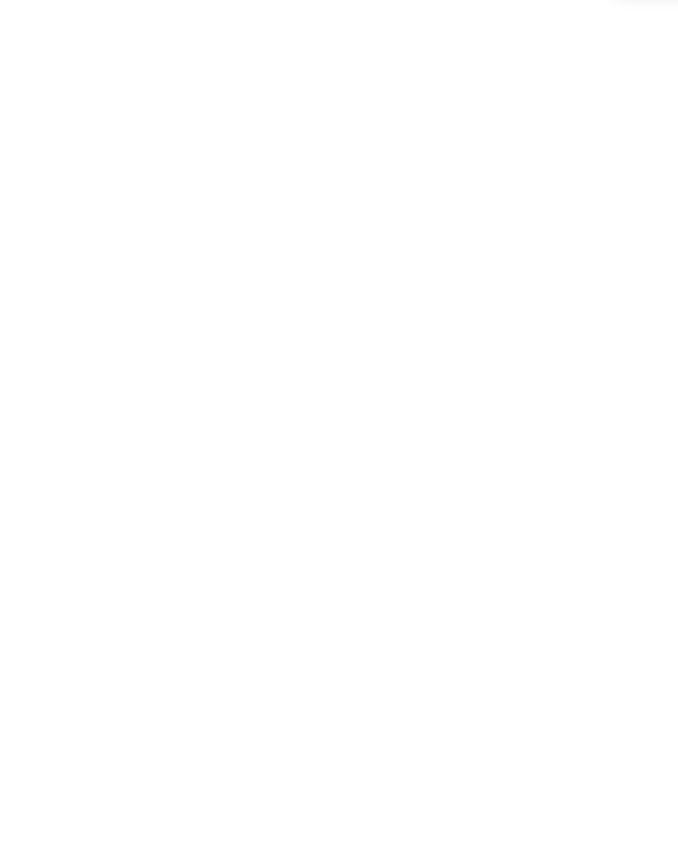
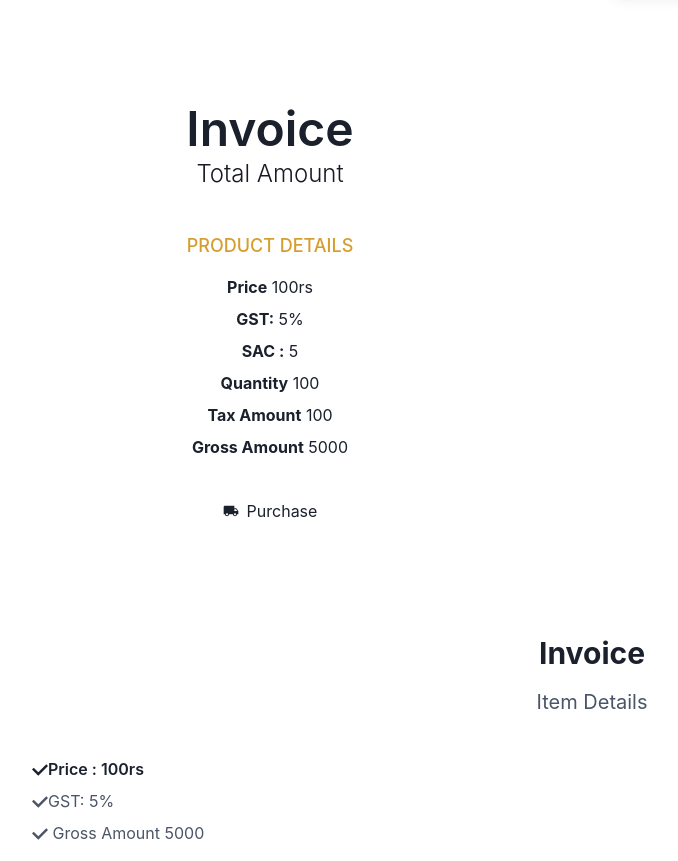
Before and after one commit to sandeshjadhav5/mokaro, a React (Create React App) app in the folder client/: page /calculate in a window 1280 px wide. Shown: the part 731-1592 px from the top of the page, without its empty margins (48-726 px from the left). Before the commit the page ends 800 px from the top, so only its background shows below. Built offline with nearby package versions, Linux system fonts and the light colour scheme; no server answers.

Commit message:
added templates for invoices

```diff
--- /dev/null
+++ b/client/src/Components/Template1.tsx
@@ -0,0 +1,116 @@
+import {
+  Box,
+  chakra,
+  Container,
+  Stack,
+  Text,
+  Image,
+  Flex,
+  VStack,
+  Button,
+  Heading,
+  SimpleGrid,
+  StackDivider,
+  useColorModeValue,
+  VisuallyHidden,
+  List,
+  ListItem,
+} from "@chakra-ui/react";
+import { MdLocalShipping } from "react-icons/md";
+
+export default function Template1() {
+  return (
+    <Container maxW={"7xl"}>
+      <SimpleGrid
+        columns={{ base: 1, lg: 2 }}
+        spacing={{ base: 8, md: 10 }}
+        py={{ base: 18, md: 24 }}
+      >
+        <Stack spacing={{ base: 6, md: 10 }}>
+          <Box as={"header"}>
+            <Heading
+              lineHeight={1.1}
+              fontWeight={600}
+              fontSize={{ base: "2xl", sm: "4xl", lg: "5xl" }}
+            >
+              Invoice
+            </Heading>
+            <Text
+              color={useColorModeValue("gray.900", "gray.400")}
+              fontWeight={300}
+              fontSize={"2xl"}
+            >
+              Total Amount
+            </Text>
+          </Box>
+
+          <Stack
+            spacing={{ base: 4, sm: 6 }}
+            direction={"column"}
+            divider={
+              <StackDivider
+                borderColor={useColorModeValue("gray.200", "gray.600")}
+              />
+            }
+          >
+            <Box>
+              <Text
+                fontSize={{ base: "16px", lg: "18px" }}
+                color={useColorModeValue("yellow.500", "yellow.300")}
+                fontWeight={"500"}
+                textTransform={"uppercase"}
+                mb={"4"}
+              >
+                Product Details
+              </Text>
+
+              <List spacing={2}>
+                <ListItem>
+                  <Text as={"span"} fontWeight={"bold"}>
+                    Price
+                  </Text>{" "}
+                  100rs
+                </ListItem>
+                <ListItem>
+                  <Text as={"span"} fontWeight={"bold"}>
+                    GST:
+                  </Text>{" "}
+                  5%
+                </ListItem>
+                <ListItem>
+                  <Text as={"span"} fontWeight={"bold"}>
+                    SAC :
+                  </Text>{" "}
+                  5
+                </ListItem>
+                <ListItem>
+                  <Text as={"span"} fontWeight={"bold"}>
+                    Quantity
+                  </Text>{" "}
+                  100
+                </ListItem>
+                <ListItem>
+                  <Text as={"span"} fontWeight={"bold"}>
+                    Tax Amount
+                  </Text>{" "}
+                  100
+                </ListItem>
+                <ListItem>
+                  <Text as={"span"} fontWeight={"bold"}>
+                    Gross Amount
+                  </Text>{" "}
+                  5000
+                </ListItem>
+              </List>
+            </Box>
+          </Stack>
+
+          <Stack direction="row" alignItems="center" justifyContent={"center"}>
+            <MdLocalShipping />
+            <Text>Purchase</Text>
+          </Stack>
+        </Stack>
+      </SimpleGrid>
+    </Container>
+  );
+}
--- /dev/null
+++ b/client/src/Components/Template2.tsx
@@ -0,0 +1,43 @@
+import {
+  Box,
+  Container,
+  Heading,
+  SimpleGrid,
+  Icon,
+  Text,
+  Stack,
+  HStack,
+  VStack,
+} from "@chakra-ui/react";
+import { CheckIcon } from "@chakra-ui/icons";
+
+export default function Template2() {
+  return (
+    <Box p={4}>
+      <Stack spacing={4} as={Container} maxW={"3xl"} textAlign={"center"}>
+        <Heading fontSize={"3xl"}>Invoice</Heading>
+        <Text color={"gray.600"} fontSize={"xl"}>
+          Item Details
+        </Text>
+      </Stack>
+
+      <Container maxW={"6xl"} mt={10}>
+        <SimpleGrid columns={{ base: 1, md: 2, lg: 4 }} spacing={10}>
+          <VStack align={"start"}>
+            <Text fontWeight={600}>
+              <Icon as={CheckIcon} />
+              Price : 100rs
+            </Text>
+            <Text color={"gray.600"}>
+              <Icon as={CheckIcon} />
+              GST: 5%
+            </Text>
+            <Text color={"gray.600"}>
+              <Icon as={CheckIcon} /> Gross Amount 5000
+            </Text>
+          </VStack>
+        </SimpleGrid>
+      </Container>
+    </Box>
+  );
+}
--- a/client/src/Pages/Calculate.tsx
+++ b/client/src/Pages/Calculate.tsx
@@ -5,6 +5,7 @@ import { useSelector, useDispatch } from "react-redux";
 import { Link } from "react-router-dom";
 import { ThunkDispatch } from "redux-thunk";
 import { AppState, AppActions } from "../Redux/AppReducer/types";
+import Template1 from "../Components/Template1";
 
 import {
   SimpleGrid,
@@ -15,8 +16,13 @@ import {
   Input,
   Select,
 } from "@chakra-ui/react";
-import { getAllInvoices, addNewInvoice } from "../Redux/AppReducer/action";
+import {
+  getAllInvoices,
+  addNewInvoice,
+  addInvoiceLoading,
+} from "../Redux/AppReducer/action";
 import { store } from "../Redux/store";
+import Template2 from "../Components/Template2";
 
 interface Item {
   itemName: string;
@@ -38,11 +44,14 @@ const Calculate = () => {
   const dispatch: ThunkDispatch<AppState, any, AppActions> = useDispatch();
 
   const invoices = useSelector((state: RootState) => state.AppReducer.invoices);
+  const checkTaxLoading = useSelector(
+    (state: RootState) => state.AppReducer.addInvoiceLoading
+  );
   const taxAmount = useSelector(
     (state: RootState) => state.AppReducer.taxAmount
   );
 
-  console.log("taxAmount", taxAmount);
+  //console.log("taxAmount", taxAmount);
 
   const handleQuantityChange = (e: React.ChangeEvent<HTMLInputElement>) => {
     const inputValue = e.target.value;
@@ -68,10 +77,10 @@ const Calculate = () => {
       quantity: quantity,
       rate: rate,
     };
-    console.log("Previous items:", items);
+    //console.log("Previous items:", items);
     const updatedItems = [...items, newItem];
     setItems(updatedItems);
-    console.log("Updated items:", items);
+    //console.log("Updated items:", items);
 
     const payload = {
       customerName,
@@ -200,7 +209,13 @@ const Calculate = () => {
                 />
               </Box>
               <Box p="2">
-                <Input bg="green.300" type="submit" />
+                <Input
+                  bg="green.300"
+                  fontWeight="bold"
+                  type="submit"
+                  _hover={{ bg: "green.500", cursor: "pointer" }}
+                  value={checkTaxLoading ? "Checking...." : "Check Tax"}
+                />
               </Box>
             </form>
             {taxAmount !== 0 && (
@@ -209,6 +224,8 @@ const Calculate = () => {
           </Box>
         </Box>
       </SimpleGrid>
+      <Template1 />
+      <Template2 />
     </div>
   );
 };
--- a/client/src/Redux/AppReducer/reducer.ts
+++ b/client/src/Redux/AppReducer/reducer.ts
@@ -2,6 +2,7 @@ import * as types from "./actionTypes";
 
 interface State {
   invoices: [];
+  template: string;
   taxAmount: number;
   isLoading: boolean;
   addInvoiceLoading: boolean;
@@ -11,6 +12,7 @@ interface State {
 
 const initialState: State = {
   invoices: [],
+  template: "template1",
   taxAmount: 0,
   isLoading: false,
   addInvoiceLoading: false,
```
